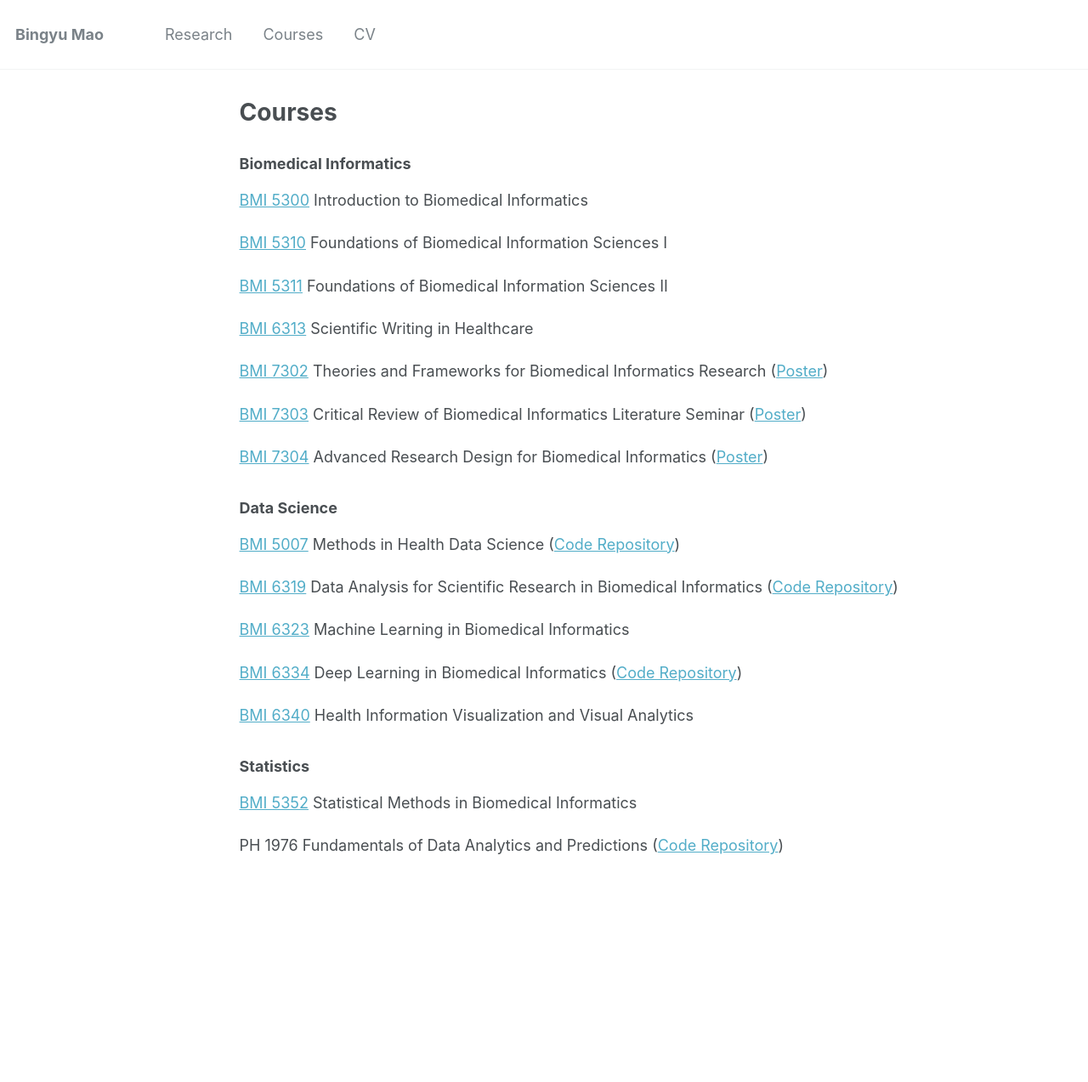
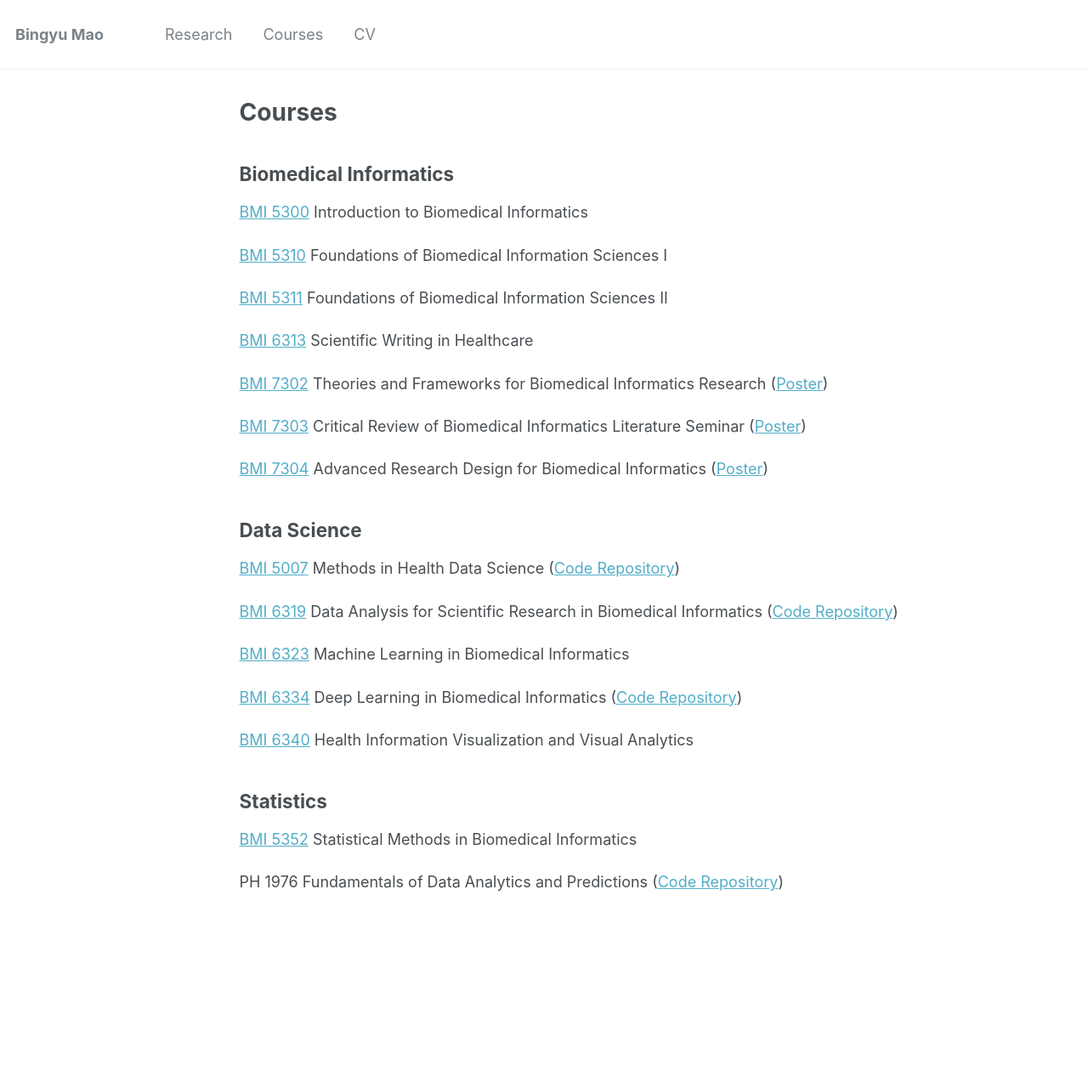
Before and after one commit to BingyuMao/BingyuMao.github.io, a Jekyll site: the page built from _pages/courses.md, in a window 1280 px wide. Shown: the whole page at 85% size. Built offline with Jekyll 4.4.1, drawn with Linux system fonts in a browser that asks for light colours; before the commit the page ends 1230 px from its top, so only the background shows below that.

```diff
--- a/_pages/courses.md
+++ b/_pages/courses.md
@@ -5,7 +5,7 @@ permalink: /courses/
 author_profile: true
 ---
 
-### Biomedical Informatics
+## Biomedical Informatics
 
 [BMI 5300](https://sbmi.uth.edu/current-students/catalog-of-courses-bmi/bmi-5300.htm) Introduction to Biomedical Informatics
 
@@ -21,7 +21,7 @@ author_profile: true
 
 [BMI 7304](https://sbmi.uth.edu/current-students/catalog-of-courses-bmi/bmi-7304.htm) Advanced Research Design for Biomedical Informatics ([Poster](/files/7304Poster.pdf))
 
-### Data Science
+## Data Science
 
 [BMI 5007](https://sbmi.uth.edu/current-students/catalog-of-courses-bmi/bmi-5007.htm) Methods in Health Data Science ([Code Repository](https://github.com/BingyuMao/mtds_health_data))
 
@@ -33,7 +33,7 @@ author_profile: true
 
 [BMI 6340](https://sbmi.uth.edu/current-students/catalog-of-courses-bmi/bmi-6340.htm) Health Information Visualization and Visual Analytics
 
-### Statistics
+## Statistics
 
 [BMI 5352](https://sbmi.uth.edu/current-students/catalog-of-courses-bmi/bmi-5352.htm) Statistical Methods in Biomedical Informatics
 
```
